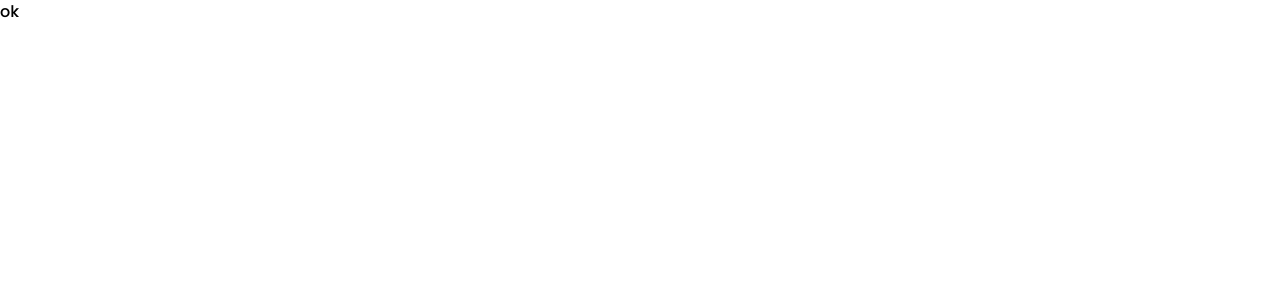
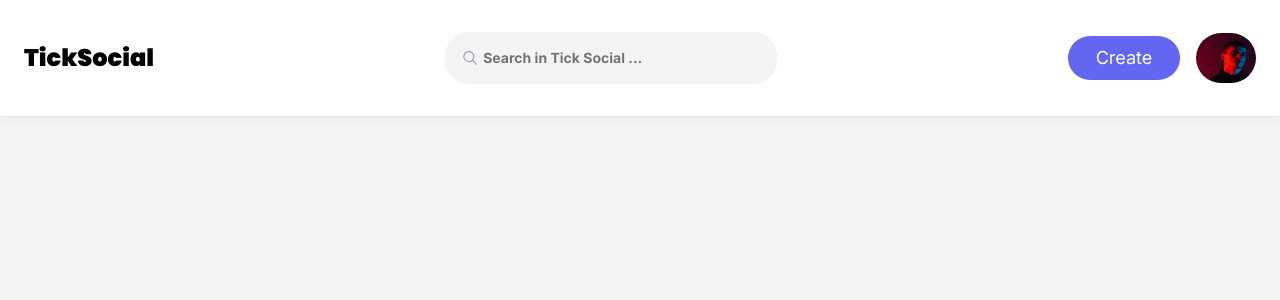
Before and after one commit to naziwebdev/social-front, a Next.js app: page / in a window 1280 px wide. Shown: the top 300 px of the page. Built offline with nearby package versions, Linux system fonts and the light colour scheme.

Commit message:
Create header & responsive

```diff
--- a/package.json
+++ b/package.json
@@ -9,9 +9,10 @@
     "lint": "next lint"
   },
   "dependencies": {
+    "next": "13.5.5",
     "react": "^18",
     "react-dom": "^18",
-    "next": "13.5.5"
+    "react-icons": "^5.2.1"
   },
   "devDependencies": {
     "autoprefixer": "^10",
--- a/src/app/globals.css
+++ b/src/app/globals.css
@@ -4,7 +4,7 @@
 
 @layer base {
   @font-face {
-    font-family:poppins-black;
+    font-family: poppins-black;
     src: url(/fonts/Poppins/Poppins-Black.ttf) format(truetype);
   }
 
@@ -45,4 +45,15 @@
     font-family: poppins-thin;
     src: url(/fonts/Poppins/Poppins-Thin.ttf) format(truetype);
   }
+
+  *,*::before,*::after{
+    margin: 0;
+    padding: 0;
+    box-sizing: border-box;
+  }
+
+  body {
+    background-color: #f4f4f5;
+    font-family:poppins-regular;
+  }
 }
--- a/src/app/page.js
+++ b/src/app/page.js
@@ -1,7 +1,9 @@
+import Header from "@/components/modules/Header/Header"
+
 export default function Home() {
   return (
-   <div className="font-poppins-medium">
-   ok
+   <div className="">
+   <Header/>
    </div>
   )
 }
--- /dev/null
+++ b/src/components/modules/Header/Header.js
@@ -0,0 +1,36 @@
+import Link from "next/link";
+import { IoIosSearch } from "react-icons/io";
+import Image from "next/image";
+
+export default function Header() {
+  return (
+    <div className="flex justify-between items-center gap-5 p-4 xs:px-6 xs:py-8 w-full  bg-white shadow-md shadow-zinc-200/50">
+      <Link href="/" className="font-poppins-black text-lg xs:text-2xl">
+        TickSocial
+      </Link>
+      <div className="hidden 2xs:flex items-center gap-x-1 p-4 w-[40%] md:w-[27%] rounded-3xl bg-zinc-100">
+        <IoIosSearch className="text-xl text-gray-400" />
+        <input
+          className="w-full placeholder-neutral-500 outline-none text-[.6rem] xs:text-xs md:text-sm font-bold bg-zinc-100"
+          type="text"
+          placeholder="Search in Tick Social ..."
+        />
+      </div>
+      <div className="flex items-center gap-x-4">
+        <button className="hidden md:flex justify-center items-center bg-indigo-500 text-white w-28 h-11 text-base md:text-lg  rounded-3xl">
+          Create
+        </button>
+        <button className="flex md:hidden justify-center items-center bg-indigo-500 text-white w-7 h-7 xs:w-10 xs:h-10 text-xl xs:text-2xl  rounded-full">
+          +
+        </button>
+        <Image
+          className="w-[40px] h-[40px] xs:w-[60px] xs:h-[50px] rounded-full"
+          alt="avatar"
+          width={60}
+          height={50}
+          src="/images/profile-8.jpg"
+        />
+      </div>
+    </div>
+  );
+}
--- a/tailwind.config.js
+++ b/tailwind.config.js
@@ -18,6 +18,10 @@ module.exports = {
         "poppins-semiBold": ["poppins-semiBold"],
         "poppins-thin": ["poppins-thin"],
       },
+      screens: {
+        "xs": "550px",
+        "2xs": "400px",
+      },
     },
   },
   plugins: [],
```
Also changed, not shown: 1 other file (tests, documents, lock files or other folders).
